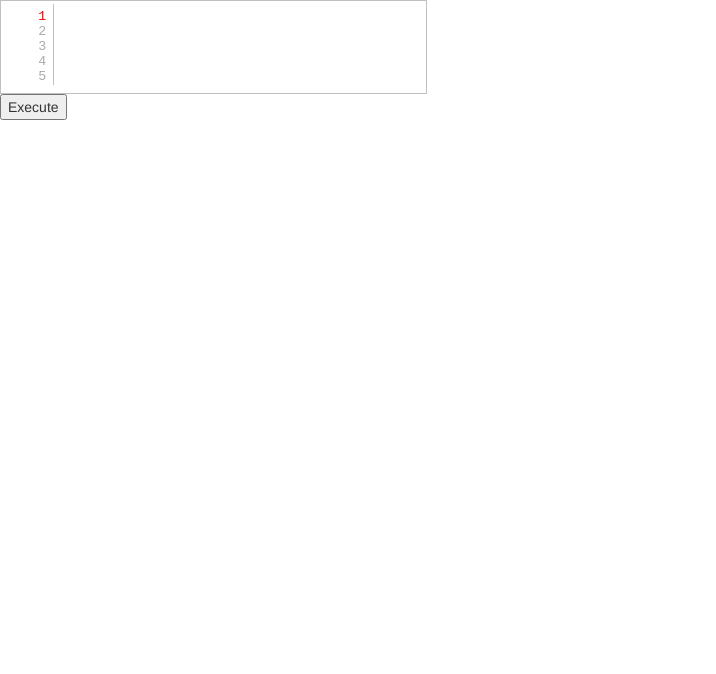
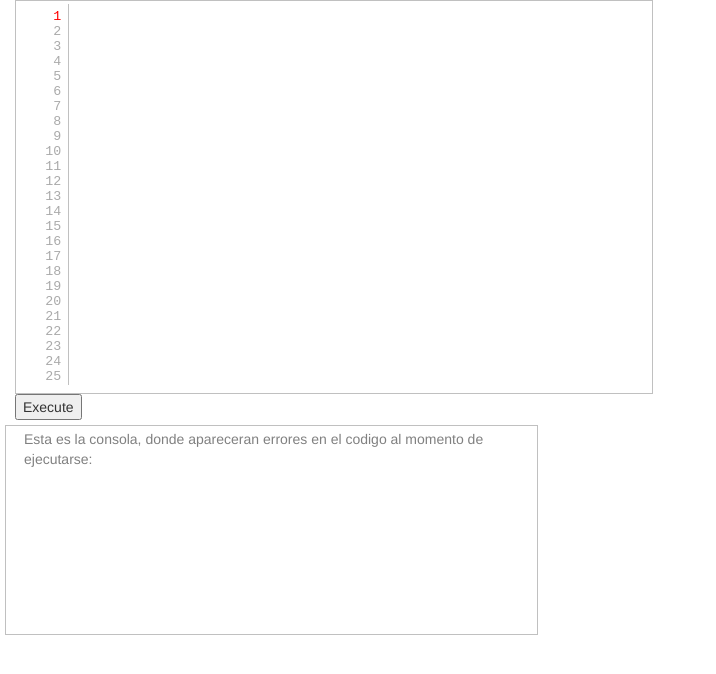
Before and after one commit to BDYLL/Card_Compiler, a plain HTML site: page index.html in a window 1280 px wide. Shown: the whole page, without its empty margins (0-716 px from the left). Drawn offline with nearby package versions, Linux system fonts and the light colour scheme.

Commit message:
Adding index.css to the files, finished index.html

```diff
--- /dev/null
+++ b/css/index.css
@@ -0,0 +1,18 @@
+.console {
+    margin:5px;
+    height:210px;
+    overflow:auto;
+    border: 1px #c0c0c0 solid;
+}
+
+#consoleText{
+    padding:3px;
+    color: grey;
+}
+
+.consoleError{
+    color:red
+}
+.consoleCorrect{
+    color:greenyellow
+}
--- a/index.html
+++ b/index.html
@@ -13,6 +13,7 @@
     <script src="http://ajax.googleapis.com/ajax/libs/jquery/1.3.2/jquery.min.js"></script>
 	<script src="jquery-linedtextarea.js"></script>
 	<link href="jquery-linedtextarea.css" type="text/css" rel="stylesheet" />
+    <link href="css/index.css" rel="stylesheet">
 
     <!-- HTML5 shim and Respond.js for IE8 support of HTML5 elements and media queries -->
     <!-- WARNING: Respond.js doesn't work if you view the page via file:// -->
@@ -23,16 +24,29 @@
 </head>
 <body>
 
-	<link href="jquery-linedtextarea.css" type="text/css" rel="stylesheet" />
+	<div class="container-fluid">
+        <div class="row">
+            <div class="col-md-5">
+                <div class="row">
+                    <div class="col-md-12">
+                        <textarea class="lined" id="codeArea" rows="25" cols="76"></textarea>
+                        <button type="button" onclick="testText()">Execute</button>
+                    </div>
+                </div>
+                <div class="row">
+                    <div class="col-md-12 console">
+                        <p id="consoleText" class="">Esta es la consola, donde apareceran errores en el codigo al momento de ejecutarse: </p>
 
-	<script type="text/javascript" src="app.js"></script>
+                    </div>
+                </div>
+            </div>
+            <div class="col-md-7">
+                <!-- aqui poner el front end de las cartas-->
+            </div>
+        </div>
+    </div>
 
 
-	<textarea class="lined" id="codeArea" rows="5" cols="50"></textarea>
-    <button type="button" onclick="testText()">Execute</button>
-
-
-
-
+    <script type="text/javascript" src="app.js"></script>
 </body>
 </html>
```
